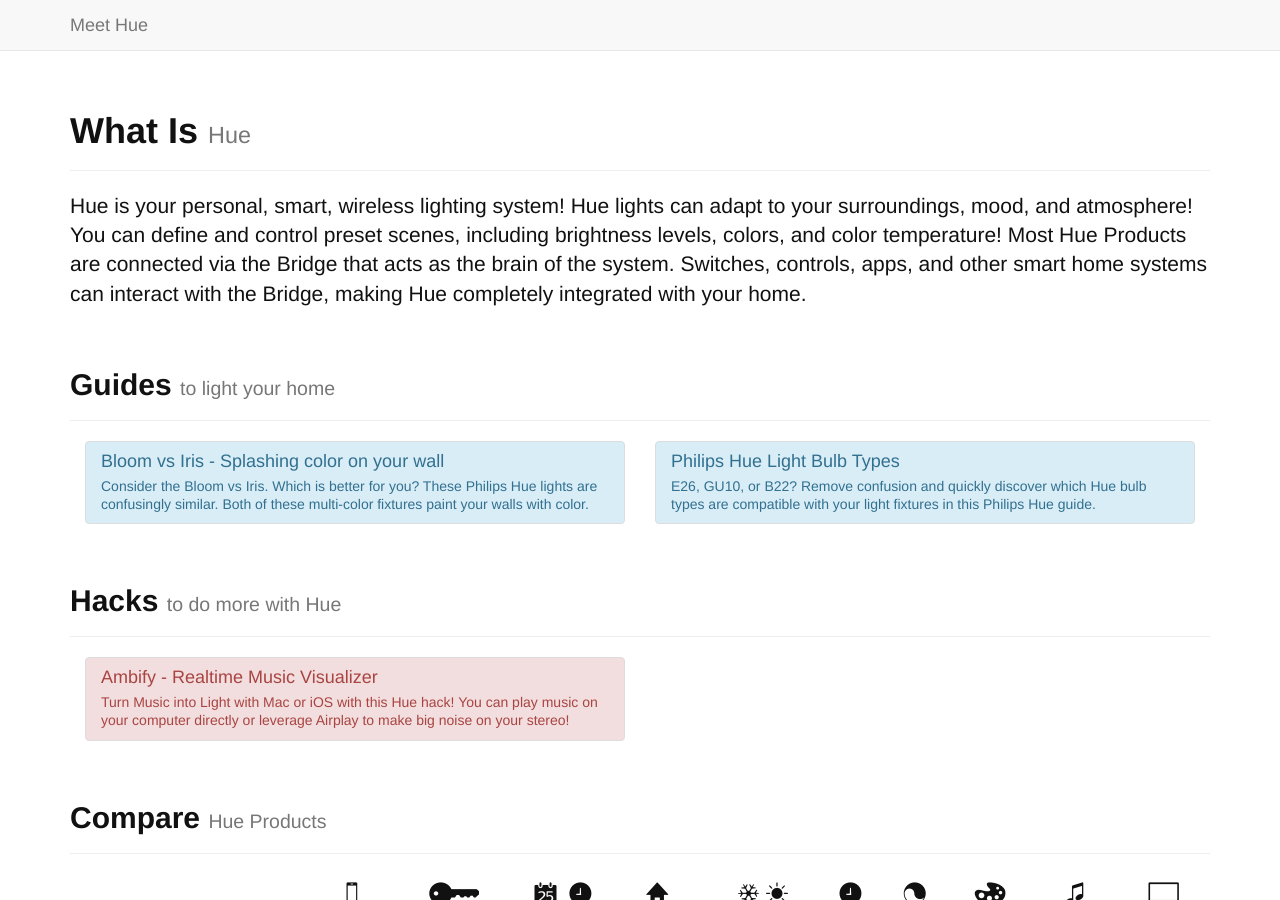
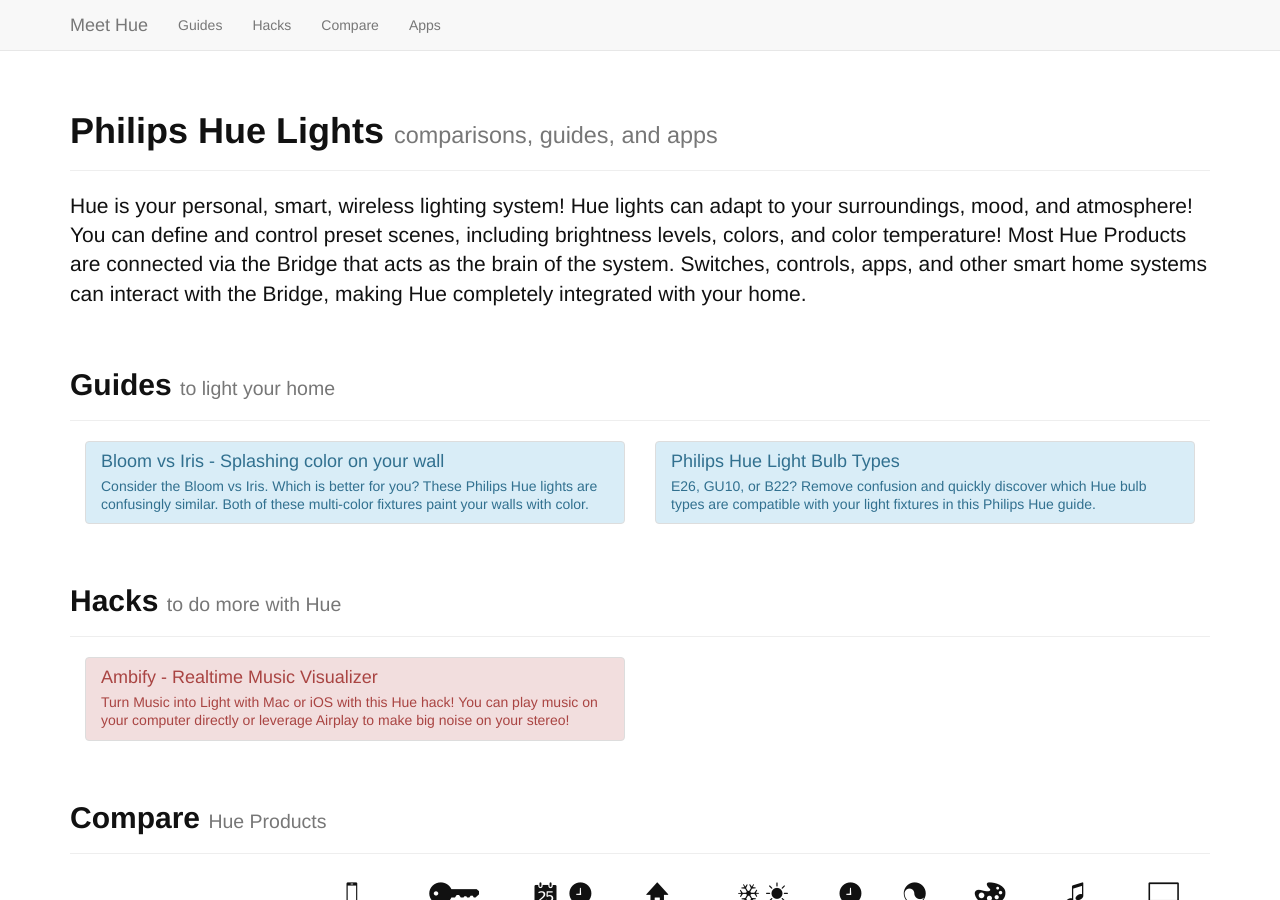
Before and after one commit to TannerPerrien/meethue.co, a Jekyll site: the page built from index.html, in a window 1280 px wide and 900 px high. Built offline with Jekyll 4.4.1, drawn with Linux system fonts in a browser that asks for light colours; nearby versions of some CDN libraries.

Commit message:
Add navigation

```diff
--- a/_includes/header.html
+++ b/_includes/header.html
@@ -9,8 +9,14 @@
       </button>
       <a class="navbar-brand" href="{{ site.baseurl }}/">Meet Hue</a>
     </div>
-  </div>
 
-  <div class="collapse navbar-collapse" id="navbar-collapse">
+    <div class="collapse navbar-collapse" id="navbar-collapse">
+      <ul class="nav navbar-nav">
+        <li><a href="{{ site.baseurl }}/#guides">Guides</a></li>
+        <li><a href="{{ site.baseurl }}/#hacks">Hacks</a></li>
+        <li><a href="{{ site.baseurl }}/#compare">Compare</a></li>
+        <li><a href="{{ site.baseurl }}/#apps">Apps</a></li>
+      </ul>
+    </div>
   </div>
 </nav>
--- a/index.html
+++ b/index.html
@@ -6,7 +6,7 @@ excerpt: Learn about Philips Hue lights. Read expert advice, comparison guides,
 <div class="row">
   <div class="col-md-12">
     <div class="page-header">
-      <h1><strong>What Is</strong> <small>Hue</small></h1>
+      <h1><strong>Philips Hue Lights</strong> <small>comparisons, guides, and apps</small></h1>
     </div>
     <p class="lead">
       Hue is your personal, smart, wireless lighting system! Hue lights can adapt to your surroundings, mood, and atmosphere! You can define and control preset scenes, including brightness levels, colors, and color temperature! Most Hue Products are connected via the Bridge that acts as the brain of the system. Switches, controls, apps, and other smart home systems can interact with the Bridge, making Hue completely integrated with your home.
@@ -17,7 +17,7 @@ excerpt: Learn about Philips Hue lights. Read expert advice, comparison guides,
 <div class="row">
   <div class="col-md-12">
     <div class="page-header">
-      <h2><strong>Guides</strong> <small>to light your home</small></h2>
+      <h2 id="guides"><strong>Guides</strong> <small>to light your home</small></h2>
     </div>
     {% for guide in site.guides %}
     <div class="col-md-6">
@@ -35,7 +35,7 @@ excerpt: Learn about Philips Hue lights. Read expert advice, comparison guides,
 <div class="row">
   <div class="col-md-12">
     <div class="page-header">
-      <h2><strong>Hacks</strong> <small>to do more with Hue</small></h2>
+      <h2 id="hacks"><strong>Hacks</strong> <small>to do more with Hue</small></h2>
     </div>
     {% for hack in site.hacks %}
     <div class="col-md-6">
@@ -53,7 +53,7 @@ excerpt: Learn about Philips Hue lights. Read expert advice, comparison guides,
 <div class="row">
   <div class="col-md-12">
     <div class="page-header">
-      <h2><strong>Compare</strong> <small>Hue Products</small></h2>
+      <h2 id="compare"><strong>Compare</strong> <small>Hue Products</small></h2>
     </div>
     <div class="table-responsive">
       <table class="table table-hover hue-comparison">
@@ -84,7 +84,7 @@ excerpt: Learn about Philips Hue lights. Read expert advice, comparison guides,
 <div class="row">
   <div class="col-md-12">
     <div class="page-header">
-      <h2><strong>Software</strong> <small>that interacts with Hue</small></h2>
+      <h2 id="apps"><strong>Software</strong> <small>that interacts with Hue</small></h2>
     </div>
     {% assign softwares = site.software | sort: 'name' %}
     {% for software in softwares %}
```
